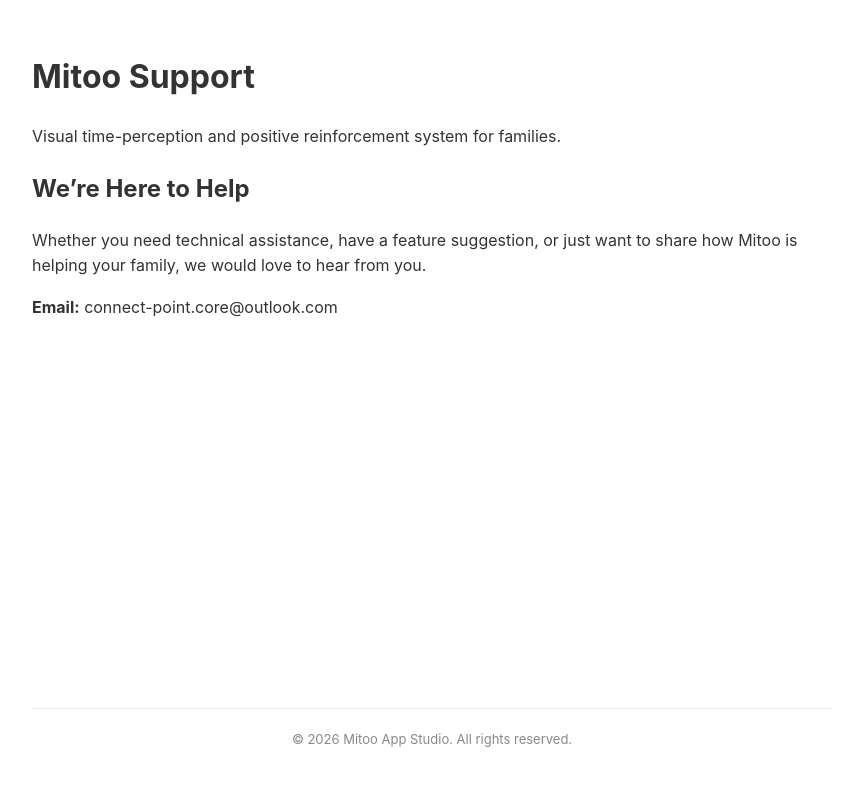
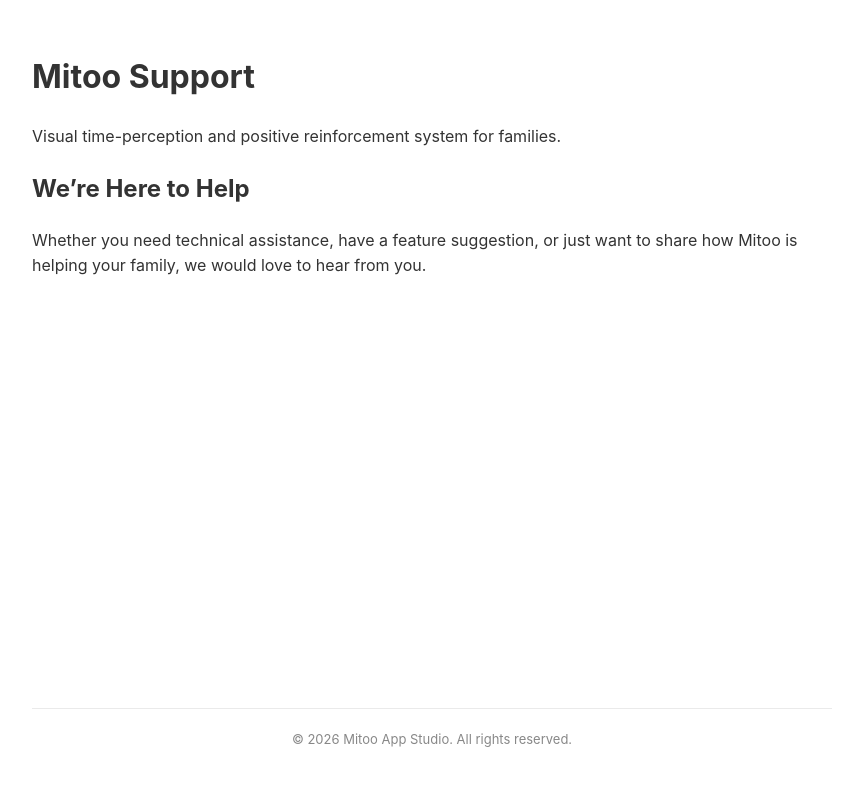
Before and after one commit to mitoostudio/mitoo-legal, a Jekyll site: the page built from support-en.md, in a window 1280 px wide. Shown: the top 786 px of the page, without its empty margins (208-1071 px from the left). Built offline with Jekyll 4.4.1, drawn with Linux system fonts in a browser that asks for light colours; our own code applies the rules of GitHub Pages for plain Markdown files.

Commit message:
Update support-en.md

```diff
--- a/support-en.md
+++ b/support-en.md
@@ -9,5 +9,3 @@ Visual time-perception and positive reinforcement system for families.
 ## We're Here to Help
 
 Whether you need technical assistance, have a feature suggestion, or just want to share how Mitoo is helping your family, we would love to hear from you.
-
-**Email:** connect-point.core@outlook.com
```
